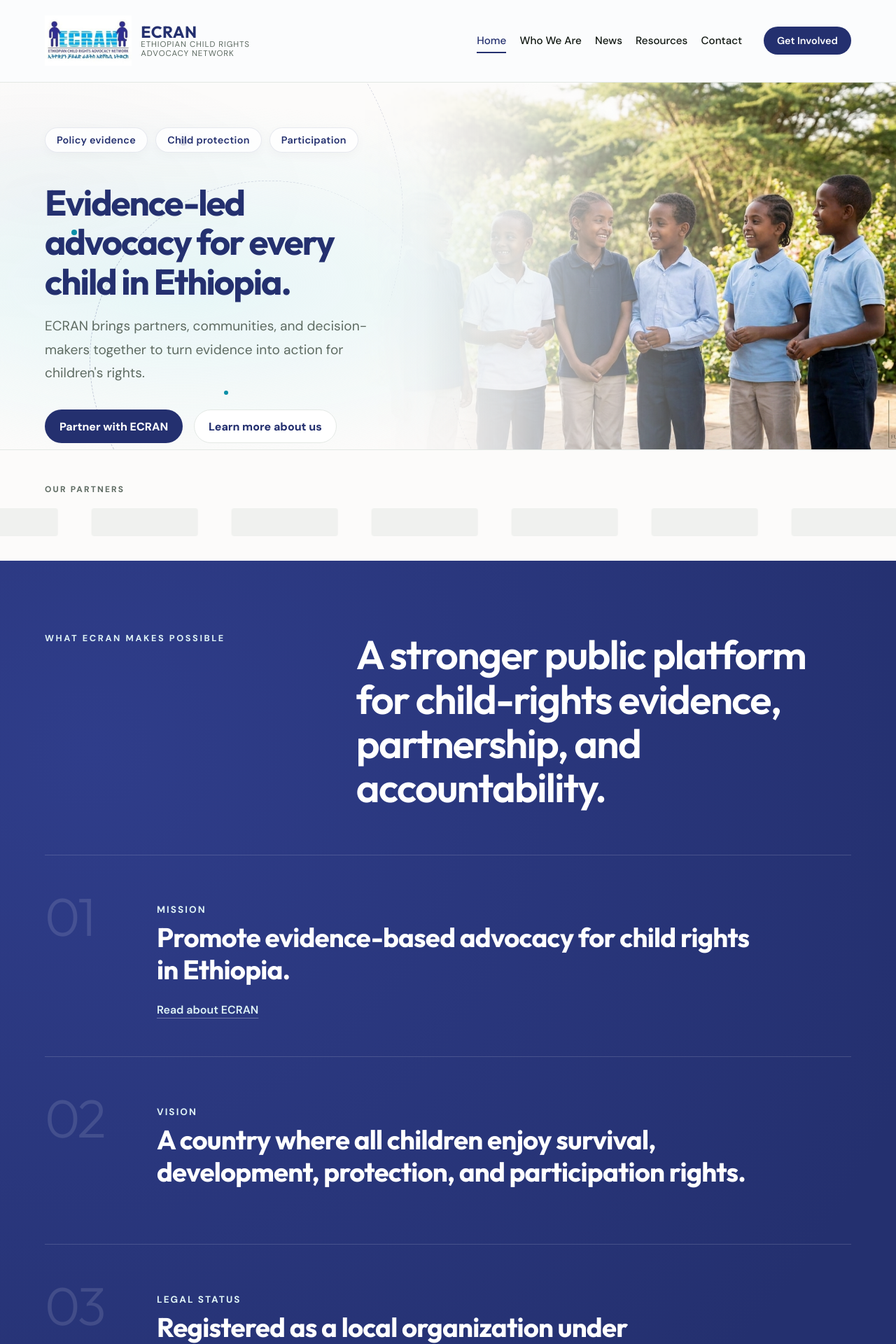
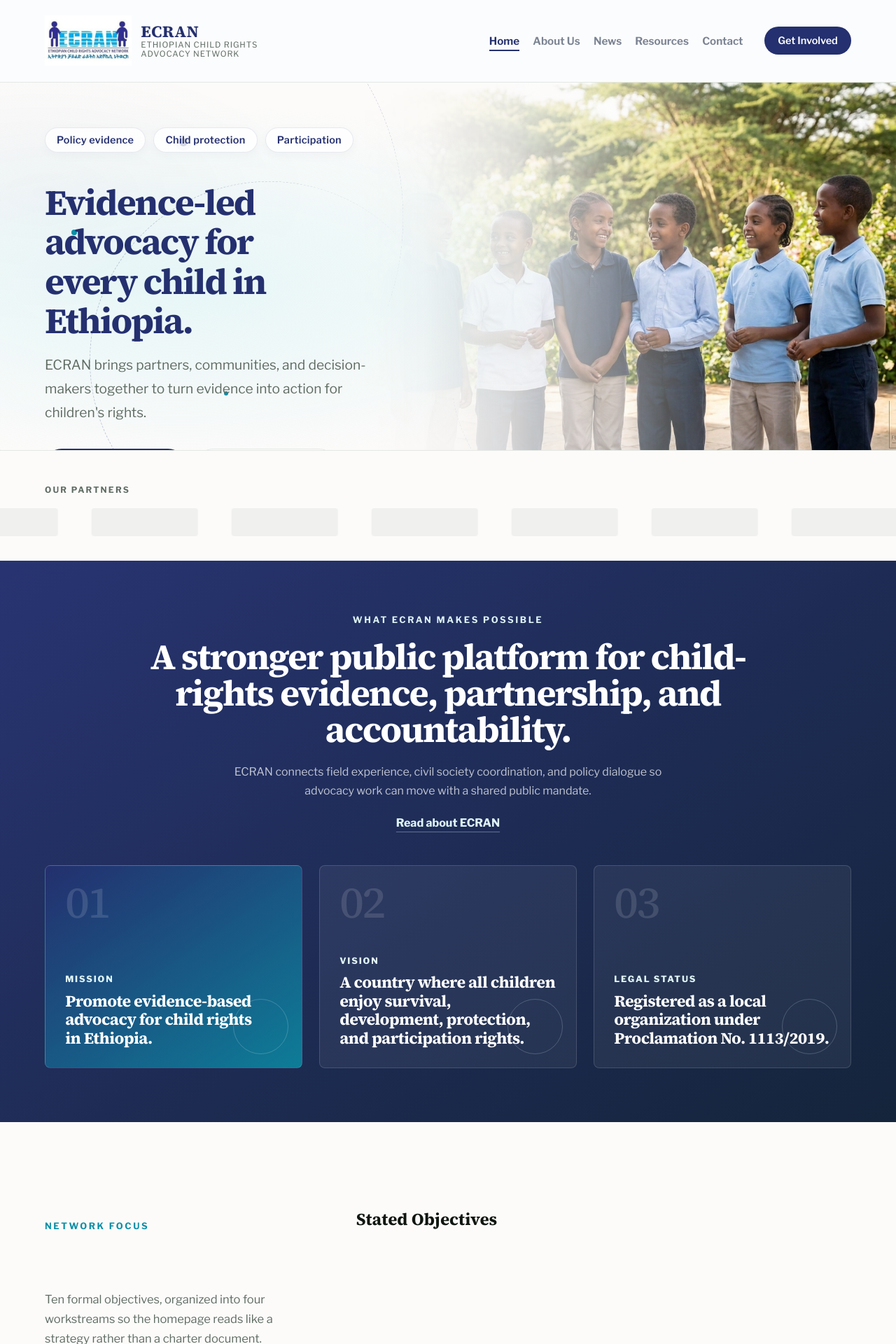
Before and after one commit to EyosiyasMekbib/ecran, a Nuxt app in the folder frontend/: page / in a window 1280 px wide. Shown: the top 1920 px of the page at 70% size. Built offline with nearby package versions, Linux system fonts and the light colour scheme.

Commit message:
Update ECRAN frontend styling

```diff
--- a/frontend/app/assets/css/main.css
+++ b/frontend/app/assets/css/main.css
@@ -1,4 +1,4 @@
-@import url('https://fonts.googleapis.com/css2?family=DM+Sans:ital,opsz,wght@0,9..40,100..1000;1,9..40,100..1000&family=Outfit:wght@300;400;500;600;700;800;900&display=swap');
+@import url('https://fonts.googleapis.com/css2?family=Libre+Franklin:ital,wght@0,300..900;1,300..900&family=Source+Serif+4:opsz,wght@8..60,400..800&display=swap');
 
 :root {
   --ink: #0f1610;
@@ -14,8 +14,15 @@
   --accent-soft: var(--brand-soft);
   --success: var(--brand-dark);
   --shadow: 0 24px 70px -42px rgba(36, 48, 111, 0.46);
-  --font-text: 'DM Sans', Avenir Next, sans-serif;
-  --font-heading: 'Outfit', sans-serif;
+  --gradient-brand: linear-gradient(135deg, rgba(36, 48, 111, 0.98), rgba(11, 143, 167, 0.88));
+  --gradient-brand-steep: linear-gradient(145deg, rgba(36, 48, 111, 0.96), rgba(11, 143, 167, 0.82));
+  --gradient-brand-deep: linear-gradient(145deg, rgba(36, 48, 111, 0.98), rgba(6, 23, 47, 0.94));
+  --gradient-brand-soft: linear-gradient(135deg, rgba(255, 255, 255, 0.66), rgba(223, 244, 246, 0.9));
+  --gradient-page-soft: linear-gradient(180deg, rgba(223, 244, 246, 0.62), rgba(252, 251, 250, 0.2) 28%, rgba(36, 48, 111, 0.08) 100%);
+  --gradient-grid-line-x: linear-gradient(90deg, rgba(255,255,255,0.08) 1px, transparent 1px);
+  --gradient-grid-lines: var(--gradient-grid-line-x), linear-gradient(180deg, rgba(255,255,255,0.08) 1px, transparent 1px);
+  --font-text: 'Libre Franklin', Avenir Next, sans-serif;
+  --font-heading: 'Source Serif 4', Georgia, serif;
   --gutter: clamp(1.5rem, 5vw, 4.5rem);
   font-family: var(--font-text);
   color: var(--ink);
@@ -114,27 +121,53 @@ textarea {
 
 .primary-nav a,
 .nav-trigger {
+  position: relative;
   display: inline-flex;
   align-items: center;
   padding: 0.5rem 0;
-  color: var(--ink);
-  font-weight: 500;
+  color: #7a8292;
+  font-weight: 650;
   font-size: 0.95rem;
   background: transparent;
   border: 0;
   cursor: pointer;
-  transition: color 180ms ease;
+  transition: color 180ms ease, transform 180ms ease;
+}
+
+.primary-nav a::after,
+.nav-trigger::after {
+  content: "";
+  position: absolute;
+  left: 0;
+  right: 0;
+  bottom: 0.18rem;
+  height: 2px;
+  background: var(--brand-dark);
+  transform: scaleX(0);
+  transform-origin: left;
+  transition: transform 180ms ease;
 }
 
 .primary-nav a:hover,
 .nav-trigger:hover {
-  color: var(--accent);
+  color: var(--brand-dark);
+  transform: translateY(-1px);
+}
+
+.primary-nav a:hover::after,
+.nav-trigger:hover::after {
+  transform: scaleX(1);
 }
 
 .primary-nav a.active,
 .nav-trigger.active {
   color: var(--brand-dark);
-  box-shadow: inset 0 -2px 0 0 var(--brand-dark);
+}
+
+.primary-nav a.active::after,
+.nav-trigger.active::after {
+  background: var(--brand-dark);
+  transform: scaleX(1);
 }
 
 .header-actions-wrapper {
@@ -164,12 +197,12 @@ textarea {
 
 .subnav {
   position: absolute;
-  top: calc(100% + 0.65rem);
+  top: calc(100% - 0.05rem);
   left: 50%;
   display: grid;
   min-width: 11rem;
-  padding: 0.35rem;
-  background: rgba(255, 255, 255, 0.96);
+  padding: 0.45rem;
+  background: var(--surface);
   border: 1px solid var(--line);
   border-radius: 0.6rem;
   box-shadow: 0 24px 60px -34px rgba(15, 48, 76, 0.58);
@@ -179,6 +212,15 @@ textarea {
   transition: opacity 160ms ease, transform 160ms ease;
 }
 
+.subnav::before {
+  content: "";
+  position: absolute;
+  left: 0;
+  right: 0;
+  bottom: 100%;
+  height: 0.15rem;
+}
+
 .nav-item:hover .subnav,
 .nav-item:focus-within .subnav,
 .subnav.is-open {
@@ -194,8 +236,12 @@ textarea {
   transition: background-color 150ms ease, color 150ms ease;
 }
 
+.subnav a::after {
+  display: none;
+}
+
 .subnav a:hover {
-  background-color: rgba(223, 244, 246, 0.4);
+  background-color: rgba(36, 48, 111, 0.07);
   color: var(--brand-dark);
 }
 
@@ -366,7 +412,7 @@ main {
 
 .section-dark {
   background: var(--brand-dark);
-  background: radial-gradient(circle at 10% 20%, #2f3d8a 0%, var(--brand-dark) 80%);
+  background: var(--gradient-brand-deep);
   color: #fff;
 }
 
@@ -718,14 +764,18 @@ h1 {
   line-height: 1.72;
 }
 
+.member-brief-cta {
+  margin-top: 1.6rem;
+}
+
 .member-signal-panel,
 .team-principles {
   position: relative;
   padding: clamp(1.25rem, 2.4vw, 1.8rem);
   color: #fff;
   background:
-    linear-gradient(145deg, rgba(36, 48, 111, 0.98), rgba(6, 23, 47, 0.96)),
-    linear-gradient(90deg, rgba(255,255,255,0.08) 1px, transparent 1px);
+    var(--gradient-brand-deep),
+    var(--gradient-grid-line-x);
   background-size: auto, 2rem 2rem;
   border: 1px solid rgba(255, 255, 255, 0.1);
   border-radius: 0.5rem;
@@ -795,9 +845,8 @@ h1 {
   min-height: 35rem;
   color: #fff;
   background:
-    linear-gradient(145deg, rgba(36, 48, 111, 0.95), rgba(11, 143, 167, 0.82)),
-    linear-gradient(90deg, rgba(255,255,255,0.12) 1px, transparent 1px),
-    linear-gradient(180deg, rgba(255,255,255,0.1) 1px, transparent 1px);
+    var(--gradient-brand-steep),
+    var(--gradient-grid-lines);
   background-size: auto, 2rem 2rem, 2rem 2rem;
 }
 
@@ -967,7 +1016,7 @@ h1 {
 
 .team-avatar-placeholder {
   aspect-ratio: 1;
-  background: linear-gradient(135deg, rgba(36, 48, 111, 0.05), rgba(11, 143, 167, 0.1));
+  background: var(--gradient-brand-soft);
   display: flex;
   align-items: center;
   justify-content: center;
@@ -1007,62 +1056,117 @@ h1 {
   color: var(--muted);
 }
 
+.story-showcase {
+  display: grid;
+  gap: clamp(2rem, 4vw, 3.5rem);
+  padding-top: clamp(3.5rem, 6vw, 5rem);
+  padding-bottom: clamp(3.5rem, 6vw, 5rem);
+}
+
+.story-anchor {
+  max-width: 58rem;
+  margin: 0 auto;
+  text-align: center;
+}
+
+.story-anchor h2 {
+  margin: 0;
+  font-size: clamp(2.25rem, 4vw, 4.35rem);
+  line-height: 1.02;
+  letter-spacing: -0.035em;
+}
+
+.story-anchor > p:not(.eyebrow) {
+  max-width: 42rem;
+  margin: 1.25rem auto 0;
+  color: rgba(255, 255, 255, 0.72) !important;
+  font-size: clamp(1rem, 1.2vw, 1.16rem);
+  line-height: 1.72;
+}
+
+.story-link {
+  display: inline-flex;
+  margin-top: 1.4rem;
+  color: var(--brand-soft) !important;
+  font-weight: 750;
+  text-decoration: underline;
+  text-decoration-color: rgba(223, 244, 246, 0.34);
+  text-underline-offset: 0.45rem;
+  transition: color 180ms ease, text-decoration-color 180ms ease;
+}
+
+.story-link:hover {
+  color: #fff !important;
+  text-decoration-color: #fff;
+}
+
 .manifesto-list {
-  display: flex;
-  flex-direction: column;
-  margin-top: 3rem;
+  display: grid;
+  grid-template-columns: repeat(3, minmax(0, 1fr));
+  gap: clamp(1rem, 2vw, 1.5rem);
+  align-items: stretch;
 }
 
 .manifesto-item {
-  display: grid;
-  grid-template-columns: 8rem 1fr;
-  gap: 2rem;
-  padding: 3.5rem 0;
-  border-top: 1px solid rgba(255, 255, 255, 0.15);
-}
-
-.manifesto-item:last-child {
-  border-bottom: 1px solid rgba(255, 255, 255, 0.15);
+  position: relative;
+  display: grid;
+  min-height: 16rem;
+  padding: clamp(1.2rem, 2.2vw, 1.8rem);
+  border: 1px solid rgba(255, 255, 255, 0.14);
+  border-radius: 0.5rem;
+  background: rgba(255, 255, 255, 0.06);
+  overflow: hidden;
+}
+
+.manifesto-item:first-child {
+  background: var(--gradient-brand-steep);
+}
+
+.manifesto-item:nth-child(2) {
+  margin-top: 0;
+}
+
+.manifesto-item::after {
+  content: "";
+  position: absolute;
+  inset: auto 1.2rem 1.2rem auto;
+  width: 4.8rem;
+  height: 4.8rem;
+  border: 1px solid rgba(223, 244, 246, 0.22);
+  border-radius: 999px;
 }
 
 .manifesto-item span {
   font-family: var(--font-heading);
-  font-size: clamp(4rem, 6vw, 6rem);
-  color: rgba(255, 255, 255, 0.12) !important;
-  line-height: 0.8;
-  font-weight: 200;
-  letter-spacing: -0.05em;
+  font-size: clamp(3.4rem, 5vw, 5.4rem);
+  color: rgba(255, 255, 255, 0.13) !important;
+  line-height: 0.75;
+  font-weight: 500;
+  letter-spacing: -0.04em;
+}
+
+.manifesto-item .content {
+  position: relative;
+  z-index: 1;
+  align-self: end;
+  margin-top: clamp(2rem, 4vw, 3.5rem);
 }
 
 .manifesto-item .content p {
   color: var(--brand-soft) !important;
   text-transform: uppercase;
   letter-spacing: 0.15em;
-  font-size: 0.85rem;
-  margin-bottom: 0.5rem;
-  font-weight: 700;
+  font-size: 0.78rem;
+  margin: 0 0 0.65rem;
+  font-weight: 800;
 }
 
 .manifesto-item .content h3 {
-  font-size: clamp(1.8rem, 3vw, 2.5rem);
+  margin: 0;
   color: #fff !important;
-  line-height: 1.2;
-  letter-spacing: -0.02em;
-  max-width: 35ch;
-  margin: 0 0 1.5rem;
-}
-
-.manifesto-item a {
-  color: var(--brand-soft) !important;
-  font-weight: 600;
-  text-decoration: underline;
-  text-decoration-color: rgba(255, 255, 255, 0.3);
-  text-underline-offset: 6px;
-  transition: text-decoration-color 0.2s ease;
-}
-
-.manifesto-item a:hover {
-  text-decoration-color: #fff;
+  font-size: clamp(1.3rem, 1.8vw, 1.85rem);
+  line-height: 1.16;
+  letter-spacing: -0.025em;
 }
 
 .feature-block.wide,
@@ -1368,6 +1472,142 @@ h1 {
   border-top: 1px solid var(--line);
 }
 
+.about-page {
+  background: var(--gradient-page-soft), var(--paper);
+}
+
+.about-hero {
+  position: relative;
+  max-width: none;
+  margin: 0;
+  grid-template-columns:
+    minmax(var(--gutter), 1fr)
+    minmax(0, 34rem)
+    minmax(0, 46rem)
+    minmax(var(--gutter), 1fr);
+  align-items: center;
+  gap: clamp(1.5rem, 5vw, 5rem);
+  padding: clamp(2.35rem, 4vw, 3.6rem) 0;
+  color: #fff;
+  background:
+    var(--gradient-brand-deep),
+    var(--gradient-grid-lines);
+  background-size: auto, 2.5rem 2.5rem, 2.5rem 2.5rem;
+  overflow: hidden;
+}
+
+.about-hero::after {
+  content: "";
+  position: absolute;
+  right: clamp(1rem, 8vw, 8rem);
+  bottom: clamp(-6rem, -8vw, -3rem);
+  width: clamp(14rem, 28vw, 30rem);
+  aspect-ratio: 1;
+  border: 1px solid rgba(223, 244, 246, 0.35);
+  border-radius: 999px;
+}
+
+.about-hero .eyebrow,
+.about-hero h1,
+.about-hero > p {
+  position: relative;
+  z-index: 1;
+}
+
+.about-hero .eyebrow {
+  grid-column: 2 / 4;
+  color: var(--brand-soft);
+  margin-bottom: 0;
+}
+
+.about-hero h1 {
+  grid-column: 2;
+  max-width: 17ch;
+  color: #fff;
+  font-size: clamp(2rem, 3.6vw, 4rem);
+  line-height: 1;
+}
+
+.about-hero > p:not(.eyebrow) {
+  grid-column: 3;
+  align-self: end;
+  color: rgba(255, 255, 255, 0.82);
+}
+
+.about-purpose {
+  grid-template-columns: minmax(0, 1.1fr) minmax(18rem, 0.9fr);
+  align-items: center;
+  margin-top: clamp(1rem, 2vw, 1.5rem);
+  margin-bottom: 0;
+  padding-top: clamp(2rem, 4vw, 3.2rem);
+  padding-bottom: clamp(2rem, 4vw, 3.2rem);
+  border-top: 0;
+  border-radius: 0.75rem;
+  background: var(--gradient-brand-soft);
+  box-shadow: 0 26px 70px -54px rgba(36, 48, 111, 0.58);
+}
+
+.about-purpose h2 {
+  max-width: 18ch;
+  color: var(--brand-dark);
+  font-size: clamp(2rem, 3.4vw, 3.6rem);
+}
+
+.about-purpose > p {
+  padding: clamp(1.2rem, 2vw, 1.6rem);
+  border-left: 3px solid var(--brand);
+  background: rgba(255, 255, 255, 0.48);
+  border-radius: 0.45rem;
+}
+
+.about-governance {
+  grid-template-columns: repeat(4, minmax(0, 1fr));
+  gap: clamp(0.85rem, 1.6vw, 1.25rem);
+  padding-top: clamp(1.25rem, 3vw, 2.25rem);
+  padding-bottom: clamp(3rem, 6vw, 5rem);
+}
+
+.about-governance article {
+  display: grid;
+  align-content: start;
+  min-height: 14rem;
+  padding: clamp(1.2rem, 2vw, 1.65rem);
+  color: #fff;
+  border: 1px solid rgba(255, 255, 255, 0.12);
+  border-radius: 0.55rem;
+  background: var(--gradient-brand-deep);
+  box-shadow: 0 22px 56px -48px rgba(36, 48, 111, 0.58);
+}
+
+.about-governance article:nth-child(1) {
+  border-top-left-radius: 1.5rem;
+}
+
+.about-governance article:nth-child(4) {
+  border-bottom-right-radius: 1.5rem;
+}
+
+.about-governance span {
+  color: var(--brand-soft);
+  font-weight: 850;
+  letter-spacing: 0.16em;
+  text-transform: uppercase;
+}
+
+.about-governance h2 {
+  font-size: clamp(1.35rem, 1.8vw, 1.85rem);
+}
+
+.about-governance p {
+  font-size: 0.95rem;
+  line-height: 1.58;
+}
+
+.about-governance h2,
+.about-governance p {
+  color: #fff;
+}
+
 .program-detail-list {
   display: grid;
   gap: 0;
@@ -1512,7 +1752,7 @@ h1 {
   min-height: 20rem;
   align-content: end;
   background:
-    linear-gradient(135deg, rgba(39, 48, 131, 0.85), rgba(16, 150, 180, 0.76)),
+    var(--gradient-brand),
     repeating-linear-gradient(0deg, rgba(255,255,255,0.15) 0 1px, transparent 1px 30px),
     repeating-linear-gradient(90deg, rgba(255,255,255,0.15) 0 1px, transparent 1px 30px);
   color: #fff;
@@ -1695,8 +1935,8 @@ h1 {
   padding: clamp(1.4rem, 2.4vw, 2rem);
   color: #fff;
   background:
-    linear-gradient(145deg, rgba(36, 48, 111, 0.98), rgba(6, 23, 47, 0.96)),
-    linear-gradient(90deg, rgba(255,255,255,0.08) 1px, transparent 1px);
+    var(--gradient-brand-deep),
+    var(--gradient-grid-line-x);
   background-size: auto, 2rem 2rem;
   border-radius: 0.55rem;
   overflow: hidden;
@@ -1886,6 +2126,10 @@ h1 {
 
   .subnav a {
     min-height: 2rem;
+  }
+
+  .about-governance {
+    grid-template-columns: repeat(2, minmax(0, 1fr));
   }
 }
 
@@ -2027,6 +2271,57 @@ h1 {
   }
 
   .story-timeline article:nth-child(2) {
+    margin-top: 0;
+  }
+
+  .story-showcase,
+  .manifesto-list {
+    grid-template-columns: 1fr;
+  }
+
+  .story-anchor {
+    position: static;
+    padding-left: 0;
+  }
+
+  .story-anchor h2 {
+    max-width: none;
+  }
+
+  .about-hero,
+  .about-purpose,
+  .about-governance {
+    border-radius: 0;
+  }
+
+  .about-hero,
+  .about-purpose {
+    grid-template-columns: 1fr;
+  }
+
+  .about-hero {
+    padding-left: 1rem;
+    padding-right: 1rem;
+  }
+
+  .about-hero .eyebrow,
+  .about-hero h1,
+  .about-hero > p:not(.eyebrow) {
+    grid-column: 1;
+  }
+
+  .about-purpose > p {
+    border-left: 0;
+    border-top: 3px solid var(--brand);
+  }
+
+  .manifesto-item:first-child,
+  .manifesto-item {
+    grid-row: auto;
+    min-height: 18rem;
+  }
+
+  .manifesto-item:nth-child(2) {
     margin-top: 0;
   }
 }
@@ -2113,8 +2408,8 @@ h1 {
   min-height: 36rem;
   color: #fff;
   background:
-    linear-gradient(145deg, rgba(36, 48, 111, 0.98), rgba(6, 23, 47, 0.94)),
-    linear-gradient(90deg, rgba(255,255,255,0.08) 1px, transparent 1px);
+    var(--gradient-brand-deep),
+    var(--gradient-grid-line-x);
   background-size: auto, 2rem 2rem;
 }
 
@@ -2125,8 +2420,8 @@ h1 {
 
 .news-index-card:first-child:hover {
   background:
-    linear-gradient(145deg, rgba(36, 48, 111, 0.98), rgba(6, 23, 47, 0.94)),
-    linear-gradient(90deg, rgba(255,255,255,0.08) 1px, transparent 1px);
+    var(--gradient-brand-deep),
+    var(--gradient-grid-line-x);
   background-size: auto, 2rem 2rem;
 }
 
@@ -2310,7 +2605,7 @@ h1 {
   grid-column: span 2;
   min-height: 22rem;
   background:
-    linear-gradient(135deg, rgba(255, 255, 255, 0.96), rgba(223, 244, 246, 0.54)),
+    var(--gradient-brand-soft),
     var(--paper);
 }
 
--- a/frontend/app/components/SiteHeader.vue
+++ b/frontend/app/components/SiteHeader.vue
@@ -4,15 +4,42 @@ import { navItems } from '~/data/site'
 const route = useRoute()
 const open = ref(false)
 const openSubnav = ref<string | null>(null)
+let closeSubnavTimer: ReturnType<typeof setTimeout> | null = null
 
 const isActive = (to: string) => to === '/' ? route.path === to : route.path === to || route.path.startsWith(`${to}/`)
-const toggleSubnav = (to: string) => {
-  openSubnav.value = openSubnav.value === to ? null : to
+const showSubnav = (to: string) => {
+  if (closeSubnavTimer) {
+    clearTimeout(closeSubnavTimer)
+    closeSubnavTimer = null
+  }
+  openSubnav.value = to
+}
+const hideSubnav = (to: string) => {
+  closeSubnavTimer = setTimeout(() => {
+    if (openSubnav.value === to) {
+      openSubnav.value = null
+    }
+    closeSubnavTimer = null
+  }, 180)
+}
+const closeSubnavAfterFocusLeaves = (event: FocusEvent, to: string) => {
+  const currentTarget = event.currentTarget
+  const nextTarget = event.relatedTarget
+
+  if (!(currentTarget instanceof HTMLElement) || !(nextTarget instanceof Node) || !currentTarget.contains(nextTarget)) {
+    hideSubnav(to)
+  }
 }
 
 watch(() => route.path, () => {
   open.value = false
   openSubnav.value = null
+})
+
+onBeforeUnmount(() => {
+  if (closeSubnavTimer) {
+    clearTimeout(closeSubnavTimer)
+  }
 })
 </script>
 
@@ -28,14 +55,23 @@ watch(() => route.path, () => {
       </NuxtLink>
 
       <nav id="primary-navigation" class="primary-nav" :class="{ 'is-open': open }" aria-label="Primary navigation">
-        <div v-for="item in navItems" :key="item.to" class="nav-item" :class="{ 'has-children': item.children?.length }">
+        <div
+          v-for="item in navItems"
+          :key="item.to"
+          class="nav-item"
+          :class="{ 'has-children': item.children?.length }"
+          @mouseenter="item.children?.length && showSubnav(item.to)"
+          @mouseleave="item.children?.length && hideSubnav(item.to)"
+          @focusin="item.children?.length && showSubnav(item.to)"
+          @focusout="item.children?.length && closeSubnavAfterFocusLeaves($event, item.to)"
+        >
           <button
             v-if="item.children?.length"
             class="nav-trigger"
             type="button"
             :class="{ active: isActive(item.to) }"
             :aria-expanded="openSubnav === item.to"
-            @click="toggleSubnav(item.to)"
+            @click="showSubnav(item.to)"
           >
             {{ item.label }}
           </button>
--- a/frontend/app/data/site.ts
+++ b/frontend/app/data/site.ts
@@ -1,7 +1,7 @@
 export const navItems = [
   { label: 'Home', to: '/' },
   {
-    label: 'Who We Are',
+    label: 'About Us',
     to: '/who-we-are',
     children: [
       { label: 'About Us', to: '/who-we-are/about-us' },
--- a/frontend/app/pages/index.vue
+++ b/frontend/app/pages/index.vue
@@ -62,10 +62,14 @@ useHead({
   </div>
 
   <div class="section-dark">
-    <section class="story-section">
-      <div class="section-heading">
+    <section class="story-section story-showcase">
+      <div class="story-anchor">
         <p class="eyebrow">What ECRAN makes possible</p>
         <h2>A stronger public platform for child-rights evidence, partnership, and accountability.</h2>
+        <p>
+          ECRAN connects field experience, civil society coordination, and policy dialogue so advocacy work can move with a shared public mandate.
+        </p>
+        <NuxtLink to="/who-we-are/about-us" class="story-link">Read about ECRAN</NuxtLink>
       </div>
       <div class="manifesto-list">
         <article class="manifesto-item">
@@ -73,7 +77,6 @@ useHead({
           <div class="content">
             <p>Mission</p>
             <h3>Promote evidence-based advocacy for child rights in Ethiopia.</h3>
-            <NuxtLink to="/who-we-are">Read about ECRAN</NuxtLink>
           </div>
         </article>
         <article class="manifesto-item">
--- a/frontend/app/pages/who-we-are/our-members.vue
+++ b/frontend/app/pages/who-we-are/our-members.vue
@@ -15,6 +15,7 @@ const memberCommitments = [
       <p>
         ECRAN is designed for organizations and practitioners committed to child protection, participation, development, and evidence-led policy engagement. The network helps members move from isolated learning to coordinated advocacy.
       </p>
+      <NuxtLink to="/get-involved" class="button primary member-brief-cta">Get involved</NuxtLink>
     </div>
     <aside class="member-signal-panel" aria-label="Membership commitments">
       <span>Member commitments</span>
```
Also changed, not shown: frontend/app/pages/who-we-are/about-us.vue (+5 -2 lines).
